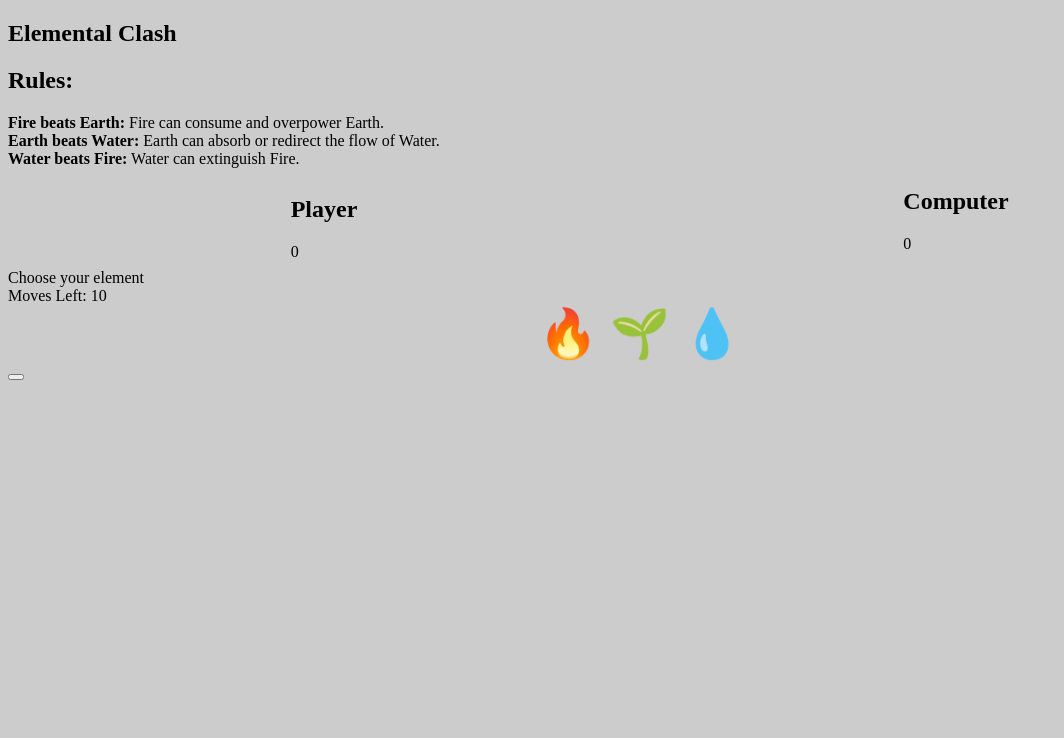
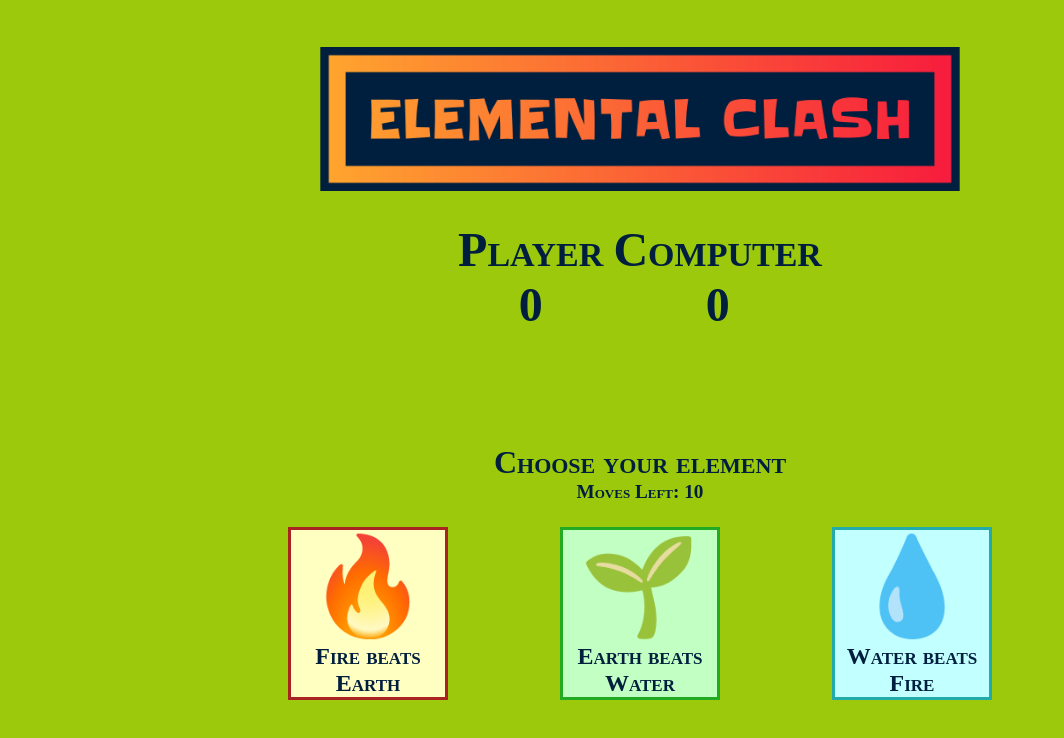
Before and after one commit to klintat/odin-rock_paper_scissors, a plain HTML site: page index.html in a window 1280 px wide. Shown: the whole page, without its empty margins (0-1064 px from the left). Drawn offline with Linux system fonts and the light colour scheme.

Commit message:
Final changes

```diff
--- a/index.html
+++ b/index.html
@@ -7,20 +7,14 @@
     <link rel="stylesheet" href="styles.css">
 </head>
 <body>
-
     <section class="game">
         <!--Title -->
-        <h1 class="title">Elemental Clash</h1>
-        <h2>Rules:</h2>
-        <div><strong>Fire beats Earth:</strong> Fire can consume and overpower Earth.</div>
-        <div><strong>Earth beats Water:</strong> Earth can absorb or redirect the flow of Water.</div>
-        <div><strong>Water beats Fire:</strong> Water can extinguish Fire.</div>
-
+        <h1 class="title-logo"><img src="img/logo-text.png" alt="Big games name 'Element Clash' in red colors" class="img-logo"></h1>
         <!--Display Score of player and computer -->
         <div class="score">
             <div class="playerScore">
                 <h2>Player</h2>
-                <span class="player-count count">0</span>
+                <p class="player-count count">0</p>
             </div>
             <div class="computerScore">
                 <h2>Computer</h2>
@@ -35,11 +29,19 @@
 
           <!--Options available to player to play game -->
         <div class="options">
-            <button class="selection" id="btn-fire">🔥</button>
-            <button class="selection" id="btn-earth"> 🌱</button>
-            <button class="selection" id="btn-water">💧</button>
+          <div class="option-container-1">
+            <button class="selection" id="btn-fire" data-option="fire">&#128293</button>
+            <div class="rules">Fire beats Earth</div>
+          </div>
+          <div class="option-container-2">
+            <button class="selection" id="btn-earth" data-option="earth">&#127793</button>
+            <div class="rules">Earth beats Water</div>
+          </div>
+          <div class="option-container-3">
+            <button class="selection" id="btn-water" data-option="water">&#128167</button>
+            <div class="rules">Water beats Fire</div>
+          </div>
         </div>
-
           <!--Final result of game -->
         <div class="result"></div>
 
--- a/javascript.js
+++ b/javascript.js
@@ -15,7 +15,7 @@ const game = () => {
 
         // Function to start the game
         playerOptions.forEach(option => {
-            option.addEventListener("click", function(){
+            option.addEventListener("click", function(event){
                 const movesLeft = document.querySelector(".movesLeft");
                 moves++;
                 movesLeft.innerText = `Moves left: ${10-moves}`;
@@ -23,7 +23,7 @@ const game = () => {
                 const computerChoice = computerOptions[Math.floor(Math.random() * computerOptions.length)];
 
                 // Function to check who wins
-                winner(this.innerText, computerChoice)
+                winner(event.target.dataset.option, computerChoice)
 
                 // Calling gameOver function after 10 moves
                 if(moves == 10) {
@@ -42,7 +42,7 @@ const game = () => {
         computer = computer.toLowerCase();
         if (player === computer) {
             result.textContent = "Tie"
-        } else if (player == "🔥") {
+        } else if (player == "fire") {
             if (computer == "water"){
                 result.textContent = "Computer Won";
                 computerScore++;
@@ -53,7 +53,7 @@ const game = () => {
                 playerScoreBoard.textContent = playerScore;
             }
         }
-        else if(player == "🌱"){
+        else if(player == "earth"){
             if(computer == "fire"){
                 result.textContent = "Computer Won";
                 computerScore++;
@@ -64,7 +64,7 @@ const game = () => {
                 playerScoreBoard.textContent = playerScore;
             }
         }
-        else if(player == "💧"){
+        else if(player == "water"){
             if(computer == "earth"){
                 result.textContent = "Computer Won";
                 computerScore++;
@@ -82,28 +82,28 @@ const game = () => {
         const chooseMove = document.querySelector(".element");
         const result = document.querySelector(".result");
         const reloadBtn = document.querySelector(".reload");
+        const optionsAll = document.querySelector(".options");
 
-        playerOptions.forEach(option => {
-            option.style.display = "none";
-        })
+        optionsAll.style.display = "none";
 
         chooseMove.innerText = 'Game Over!'
         movesLeft.style.display = 'none';
 
+
         if(playerScore > computerScore){
             result.style.fontSize = '2rem';
             result.innerText = 'You Won The Game!'
-            result.style.color = '#308D46';
+            result.style.color = '#001f3f';
         }
         else if(playerScore < computerScore){
             result.style.fontSize = '2rem';
             result.innerText = 'You Lost The Game';
-            result.style.color = 'red';
+            result.style.color = '#F93B3A';
         }
         else{
             result.style.fontSize = '2rem';
             result.innerText = 'Tie';
-            result.style.color = 'grey'
+            result.style.color = '#5A5A5A'
         }
         reloadBtn.innerText = 'Restart';
         reloadBtn.style.display = 'flex'
--- a/styles.css
+++ b/styles.css
@@ -1,10 +1,58 @@
-body {
-    background-color: #ccc;
+:root {
+    --neongreen: #9cc90c;
+    --darkblue: #001f3f;
+    --orange: #f98e02;
+    --border-1: rgb(170, 35, 35);
+    --border-2: rgb(35, 170, 35);
+    --border-3: rgb(35, 170, 170);
+    --container-1: rgb(255, 255, 194);
+    --container-2: rgb(194, 255, 194);
+    --container-3: rgb(194, 255, 255);
+}
+
+* {
+    padding: 0;
+    margin: 0;
+    box-sizing: border-box;
+    background-color: var(--neongreen);
+    color: var(--darkblue);
+}
+
+.score, .element, .movesLeft, .rules, .result, .reload {
+    font-family: "Goudy Old Style", serif;
+    font-size: 1.5rem;
+    font-variant: small-caps;
+    font-weight: 700;
+}
+
+.game {
+    display: flex;
+    flex-direction: column;
+    height: 100vh;
+    width: 100vw;
+    justify-content: center;
+    align-items: center;
+}
+
+.img-logo {
+    display: block;
+    margin-left: auto;
+    margin-right: auto;
+    width: 50%;
+    height: auto;
+    margin-bottom: 1.9rem;
 }
 
 .options {
-    display: flex;
+    display: grid;
     justify-content: center;
+    grid-gap: 7rem;
+    max-width: 750px;
+    grid-template-columns: 10rem 10rem 10rem;
+    justify-items: center;
+    align-items: center;
+    margin-bottom: 1.9rem;
+    text-align: center;
 }
 
 .selection {
@@ -12,7 +60,7 @@ body {
     border: none;
     outline: none;
     cursor: pointer;
-    font-size: 3rem;
+    font-size: 6rem;
     transition: 100ms;
 }
 
@@ -21,9 +69,70 @@ body {
 }
 
 .score {
-    display: grid;
-    justify-content: center;
-    grid-template-columns: repeat(2, 1fr);
-    justify-items: center;
-    align-items: center;
+    display: flex;
+    width: 30vw;
+    justify-content: space-evenly;
+    font-size: 2rem;
+    margin-bottom: 7rem;
 }
+
+.count {
+    text-align: center;
+    font-size: 3rem;
+}
+
+.element {
+    font-size: 1.5rem;
+}
+
+.movesLeft {
+    font-size: 1.2rem;
+    margin-bottom: 1.5rem;
+}
+
+.rules {
+    text-align: center;
+    font-weight: 700;
+    background: inherit;
+}
+
+.element {
+    font-size: 2rem;
+    font-weight: bold;
+}
+
+.option-container-1, .option-container-2, .option-container-3 {
+    border: solid 0.19rem;
+}
+
+.option-container-1 {
+    border-color: var(--border-1);
+    background: var(--container-1)
+}
+
+.option-container-2 {
+    border-color: var(--border-2);
+    background: var(--container-2)
+}
+
+.option-container-3 {
+    border-color: var(--border-3);
+    background: var(--container-3);
+}
+
+.reload {
+    display: none;
+    margin-top: 2rem;
+    padding: 1rem;
+    background: var(--orange);
+    outline: none;
+    border: none;
+    border-radius: 0.7rem;
+    cursor: pointer;
+    color: var(--darkblue);
+}
+
+.result {
+    margin-top: 1.2em;
+    font-size: 1.2rem;
+}
```
Also changed, not shown: img/earth.png (added), img/fire.png (added), img/logo-text.png (added), img/water.png (added).
